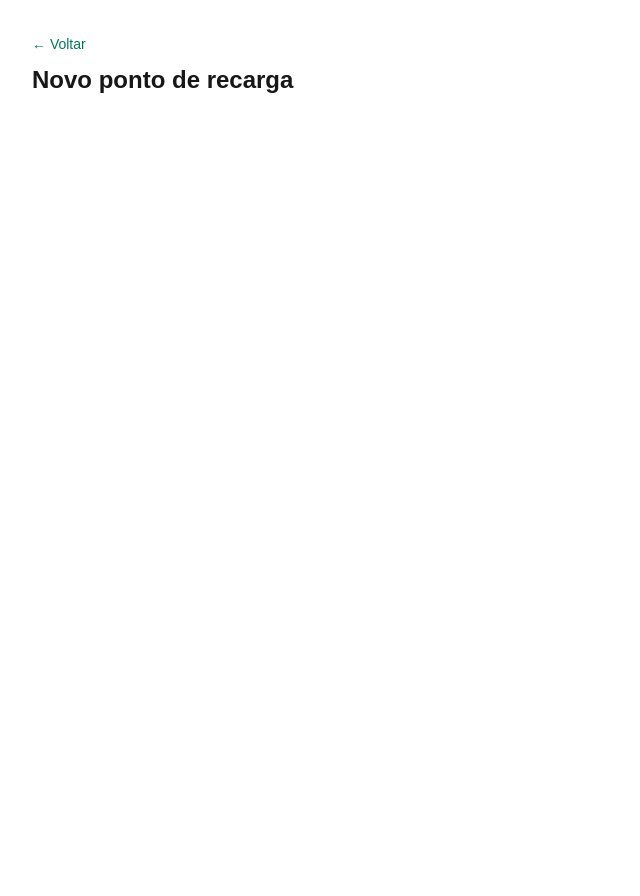
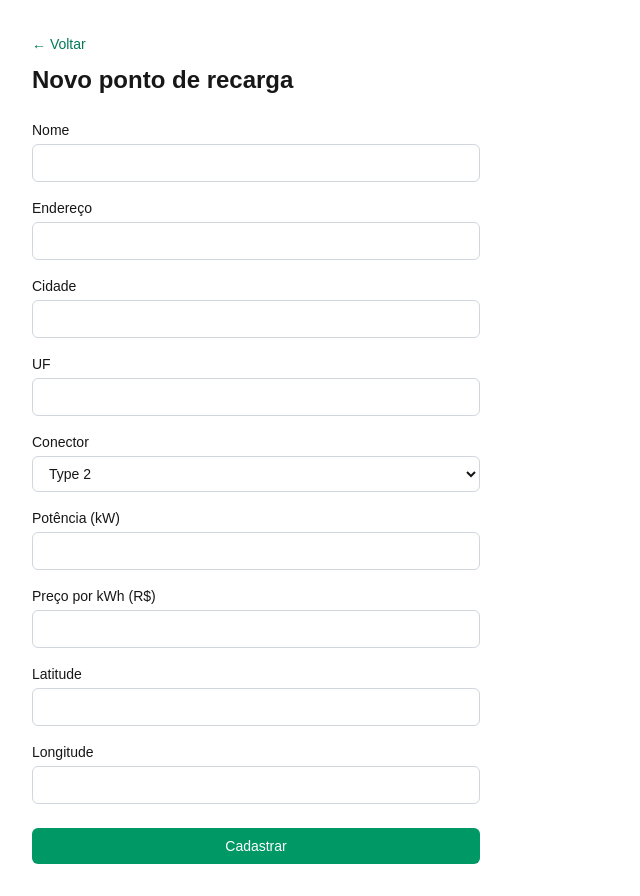
Before and after one commit to alinerfer/flui-admin, a Next.js app: page /pontos/novo in a window 1280 px wide. Shown: the whole page, without its empty margins (0-640 px from the left). Before the commit the page ends 800 px from the top, so only its background shows below. Built offline with nearby package versions, Linux system fonts and the light colour scheme.

Commit message:
adiciona campos no formulário de novo ponto

```diff
--- a/app/pontos/novo/page.tsx
+++ b/app/pontos/novo/page.tsx
@@ -6,7 +6,95 @@ export default function NovoPontoPage() {
       <Link href="/pontos" className="text-sm text-emerald-700 hover:underline">
         ← Voltar
       </Link>
-      <h1 className="text-2xl font-bold mt-2">Novo ponto de recarga</h1>
+      <h1 className="text-2xl font-bold mt-2 mb-6">Novo ponto de recarga</h1>
+
+      <form className="flex flex-col gap-4 max-w-md">
+        <label className="flex flex-col gap-1 text-sm">
+          <span className="font-medium">Nome</span>
+          <input
+            type="text"
+            className="border border-gray-300 rounded-md px-3 py-2"
+          />
+        </label>
+
+        <label className="flex flex-col gap-1 text-sm">
+          <span className="font-medium">Endereço</span>
+          <input
+            type="text"
+            className="border border-gray-300 rounded-md px-3 py-2"
+          />
+        </label>
+
+        <label className="flex flex-col gap-1 text-sm">
+          <span className="font-medium">Cidade</span>
+          <input
+            type="text"
+            className="border border-gray-300 rounded-md px-3 py-2"
+          />
+        </label>
+
+        <label className="flex flex-col gap-1 text-sm">
+          <span className="font-medium">UF</span>
+          <input
+            type="text"
+            maxLength={2}
+            className="border border-gray-300 rounded-md px-3 py-2"
+          />
+        </label>
+
+        <label className="flex flex-col gap-1 text-sm">
+          <span className="font-medium">Conector</span>
+          <select className="border border-gray-300 rounded-md px-3 py-2">
+            <option value="Type 2">Type 2</option>
+            <option value="CCS">CCS</option>
+            <option value="CHAdeMO">CHAdeMO</option>
+            <option value="Tesla">Tesla</option>
+          </select>
+        </label>
+
+        <label className="flex flex-col gap-1 text-sm">
+          <span className="font-medium">Potência (kW)</span>
+          <input
+            type="number"
+            step="0.1"
+            className="border border-gray-300 rounded-md px-3 py-2"
+          />
+        </label>
+
+        <label className="flex flex-col gap-1 text-sm">
+          <span className="font-medium">Preço por kWh (R$)</span>
+          <input
+            type="number"
+            step="0.01"
+            className="border border-gray-300 rounded-md px-3 py-2"
+          />
+        </label>
+
+        <label className="flex flex-col gap-1 text-sm">
+          <span className="font-medium">Latitude</span>
+          <input
+            type="number"
+            step="any"
+            className="border border-gray-300 rounded-md px-3 py-2"
+          />
+        </label>
+
+        <label className="flex flex-col gap-1 text-sm">
+          <span className="font-medium">Longitude</span>
+          <input
+            type="number"
+            step="any"
+            className="border border-gray-300 rounded-md px-3 py-2"
+          />
+        </label>
+
+        <button
+          type="submit"
+          className="bg-emerald-600 hover:bg-emerald-700 text-white px-4 py-2 rounded-md text-sm font-medium mt-2"
+        >
+          Cadastrar
+        </button>
+      </form>
     </div>
   );
 }
```
